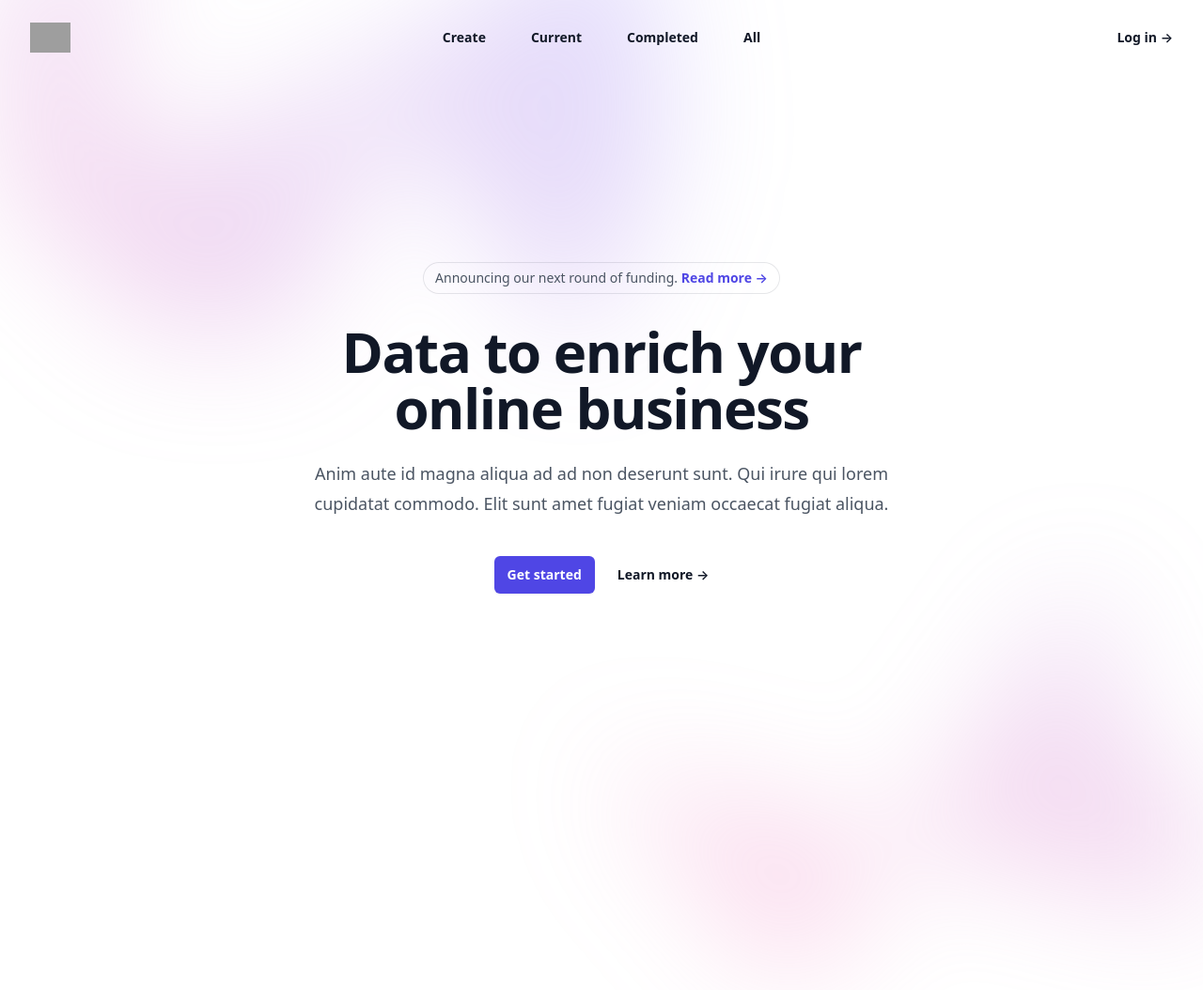
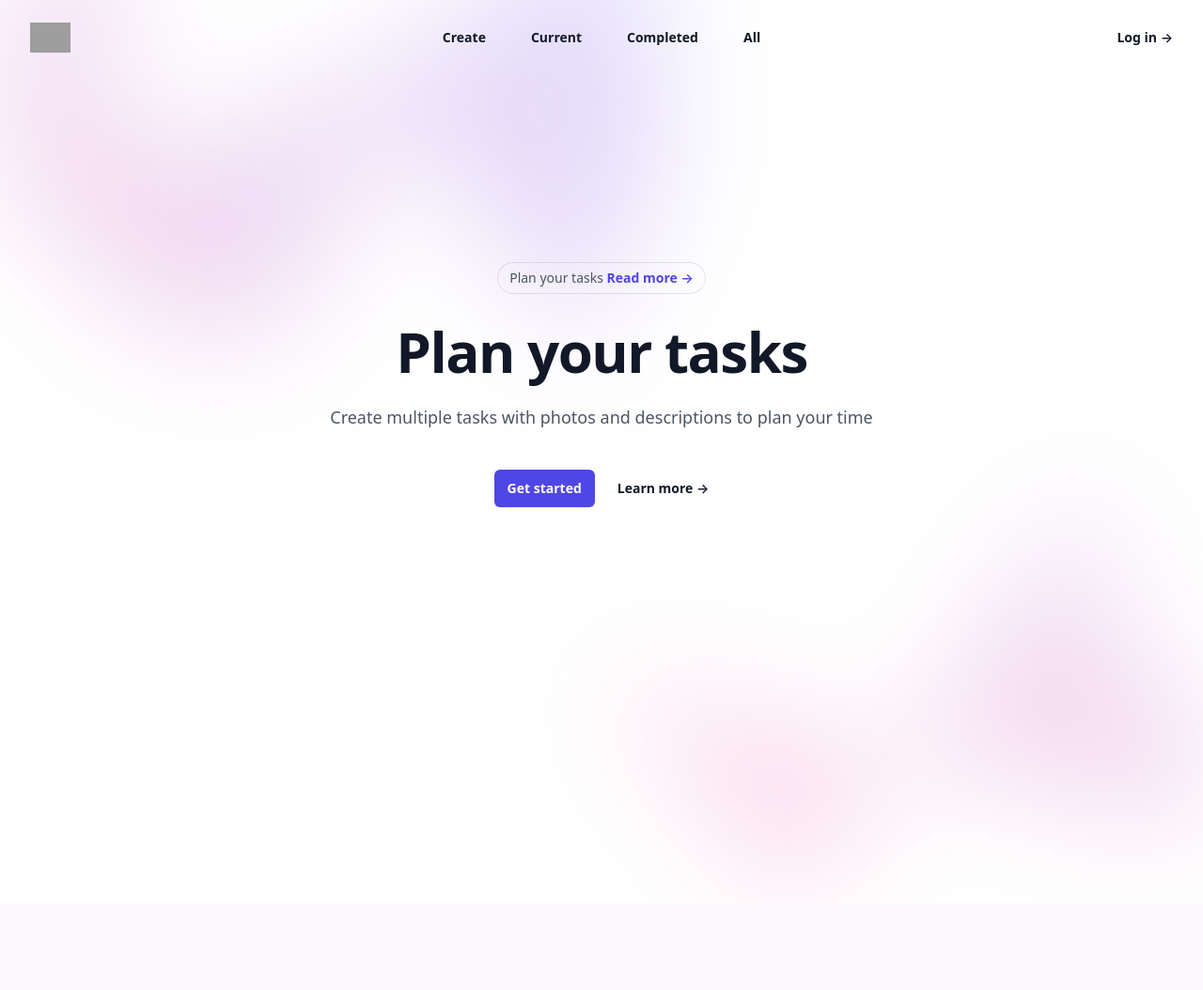
Before and after one commit to devvsima/Django-Todo, a Django app: page / in a window 1280 px wide. Shown: the whole page at 94% size. After the commit the page ends 894 px from the top, so only its background shows below. Run offline with Django 4.2, Linux system fonts and the light colour scheme; style sheets or scripts are compiled from the project's sources; parts of the project's set-up code (start-up, migrations or seed data) failed here and were passed over; some libraries are stand-ins or nearby versions; grey boxes are pictures that could not be loaded.

Commit message:
edit design

```diff
--- a/main/templates/main/index.html
+++ b/main/templates/main/index.html
@@ -16,7 +16,7 @@
             <div class="hidden sm:mb-8 sm:flex sm:justify-center">
                 <div
                     class="relative rounded-full px-3 py-1 text-sm leading-6 text-gray-600 ring-1 ring-gray-900/10 hover:ring-gray-900/20">
-                    Announcing our next round of funding. <a href="#"
+                    Plan your tasks <a href="#"
                         class="font-semibold text-indigo-600"><span
                             class="absolute inset-0" aria-hidden="true"></span>Read
                         more <span aria-hidden="true">&rarr;</span></a>
@@ -24,12 +24,8 @@
             </div>
             <div class="text-center">
                 <h1
-                    class="text-4xl font-bold tracking-tight text-gray-900 sm:text-6xl">Data
-                    to enrich your online business</h1>
-                <p class="mt-6 text-lg leading-8 text-gray-600">Anim aute id
-                    magna aliqua ad ad non deserunt sunt. Qui irure qui lorem
-                    cupidatat commodo. Elit sunt amet fugiat veniam occaecat
-                    fugiat aliqua.</p>
+                    class="text-4xl font-bold tracking-tight text-gray-900 sm:text-6xl">Plan your tasks</h1>
+                <p class="mt-6 text-lg leading-8 text-gray-600">Create multiple tasks with photos and descriptions to plan your time</p>
                 <div class="mt-10 flex items-center justify-center gap-x-6">
                     <a href="#"
                         class="rounded-md bg-indigo-600 px-3.5 py-2.5 text-sm font-semibold text-white shadow-sm hover:bg-indigo-500 focus-visible:outline focus-visible:outline-2 focus-visible:outline-offset-2 focus-visible:outline-indigo-600">Get
--- a/templates/base.html
+++ b/templates/base.html
@@ -19,7 +19,7 @@
             <nav class="flex items-center justify-between p-6 lg:px-8"
                 aria-label="Global">
                 <div class="flex lg:flex-1">
-                    <a href="#" class="-m-1.5 p-1.5">
+                    <a href="{% url 'main:index' %}" class="-m-1.5 p-1.5">
                         <span class="sr-only">Online Organizer</span>
                         <img class="h-8 w-auto"
                             src="https://tailwindui.com/img/logos/mark.svg?color=indigo&shade=600"
@@ -71,7 +71,7 @@
                 <div
                     class="fixed inset-y-0 right-0 z-50 w-full overflow-y-auto bg-white px-6 py-6 sm:max-w-sm sm:ring-1 sm:ring-gray-900/10">
                     <div class="flex items-center justify-between">
-                        <a href="#" class="-m-1.5 p-1.5">
+                        <a href="{% url 'main:index' %}" class="-m-1.5 p-1.5">
                             <span class="sr-only">Your Company</span>
                             <img class="h-8 w-auto"
                                 src="https://tailwindui.com/img/logos/mark.svg?color=indigo&shade=600"
@@ -91,19 +91,29 @@
                     <div class="mt-6 flow-root">
                         <div class="-my-6 divide-y divide-gray-500/10">
                             <div class="space-y-2 py-6">
-                                <a href="#"
-                                    class="-mx-3 block rounded-lg px-3 py-2 text-base font-semibold leading-7 text-gray-900 hover:bg-gray-50">Product</a>
-                                <a href="#"
-                                    class="-mx-3 block rounded-lg px-3 py-2 text-base font-semibold leading-7 text-gray-900 hover:bg-gray-50">Features</a>
-                                <a href="#"
-                                    class="-mx-3 block rounded-lg px-3 py-2 text-base font-semibold leading-7 text-gray-900 hover:bg-gray-50">Marketplace</a>
-                                <a href="#"
-                                    class="-mx-3 block rounded-lg px-3 py-2 text-base font-semibold leading-7 text-gray-900 hover:bg-gray-50">Company</a>
+
+                                <a href="{% url 'todo:create' %}"
+                                    class="-mx-3 block rounded-lg px-3 py-2 text-base font-semibold leading-7 text-gray-900 hover:bg-gray-50">Create</a>
+                                <a href="{% url 'todo:current' %}"
+                                    class="-mx-3 block rounded-lg px-3 py-2 text-base font-semibold leading-7 text-gray-900 hover:bg-gray-50">Current</a>
+                                <a href="{% url 'todo:done' %}"
+                                    class="-mx-3 block rounded-lg px-3 py-2 text-base font-semibold leading-7 text-gray-900 hover:bg-gray-50">Completed</a>
+                                <a href="{% url 'todo:all' %}"
+                                    class="-mx-3 block rounded-lg px-3 py-2 text-base font-semibold leading-7 text-gray-900 hover:bg-gray-50">All</a>
                             </div>
                             <div class="py-6">
-                                <a href="#"
-                                    class="-mx-3 block rounded-lg px-3 py-2.5 text-base font-semibold leading-7 text-gray-900 hover:bg-gray-50">Log
-                                    in</a>
+                                {% if not user.is_authenticated %}
+
+                                    <a href="{% url 'users:login'%}"
+
+                                        class="-mx-3 block rounded-lg px-3 py-2.5 text-base font-semibold leading-7 text-gray-900 hover:bg-gray-50">Log
+                                        in</a>
+                                {% else %}
+                                    <a href="{% url 'users:logout'%}"
+
+                                    class="-mx-3 block rounded-lg px-3 py-2.5 text-base font-semibold leading-7 text-gray-900 hover:bg-gray-50">Logout</a>
+                                {% endif %}
+
                             </div>
                         </div>
                     </div>
--- a/todo/forms.py
+++ b/todo/forms.py
@@ -9,11 +9,11 @@ class TodoForm(ModelForm):
 
     title = forms.CharField(widget=forms.TextInput(attrs={
         'class': 'w-full px-3 py-2 border rounded-md shadow-sm focus:outline-none focus:ring-2 focus:ring-blue-500',
-        'placeholder': 'Введіть назву'
+        'placeholder': 'Enter a title'
     }))
     content = forms.CharField(widget=forms.Textarea(attrs={
         'class': 'w-full px-3 py-2 border rounded-md shadow-sm focus:outline-none focus:ring-2 focus:ring-blue-500',
-        'placeholder': 'Введіть опис'
+        'placeholder': 'Enter discription'
     }))
     image = forms.ImageField(widget=forms.FileInput(attrs={
         'class': 'w-full px-3 py-2 border rounded-md shadow-sm focus:outline-none focus:ring-2 focus:ring-blue-500'
--- a/todo/templates/todo/create_todo.html
+++ b/todo/templates/todo/create_todo.html
@@ -3,7 +3,7 @@
 {% block content %}
 <div class="flex items-center justify-center min-h-screen ">
     <div class="w-full max-w-lg bg-white p-8 rounded-lg shadow-md">
-        <h2 class="text-2xl font-bold mb-6">Додати задачу</h2>
+        <h2 class="text-2xl font-bold mb-6">Add task</h2>
         <form method="POST" enctype="multipart/form-data">
             {% csrf_token %}
             <div class="mb-4">
@@ -31,7 +31,7 @@
             </div>
             <div class="flex justify-end">
                 <button type="submit" class="px-6 py-2 text-white bg-blue-500 rounded-md shadow-md hover:bg-blue-600 focus:outline-none focus:ring-2 focus:ring-blue-500">
-                    Додати
+                    Create
                 </button>
             </div>
         </form>
--- a/users/forms.py
+++ b/users/forms.py
@@ -13,15 +13,15 @@ class SignUpForm(UserCreationForm):
 
     username = forms.CharField(max_length=254, widget=forms.TextInput(attrs={
         'class': 'form-control block w-full rounded-md border-0 py-1.5 text-gray-900 shadow-sm ring-1 ring-inset ring-gray-300 placeholder:text-gray-400 focus:ring-2 focus:ring-inset focus:ring-indigo-600 sm:text-sm sm:leading-6',
-        'placeholder': 'Введите имя пользователя'
+        'placeholder': 'Your name'
     }))
     password1 = forms.CharField(widget=forms.PasswordInput(attrs={
         'class': 'form-control block w-full rounded-md border-0 py-1.5 text-gray-900 shadow-sm ring-1 ring-inset ring-gray-300 placeholder:text-gray-400 focus:ring-2 focus:ring-inset focus:ring-indigo-600 sm:text-sm sm:leading-6',
-        'placeholder': 'Введите пароль'
+        'placeholder': 'Password'
     }))
     password2 = forms.CharField(widget=forms.PasswordInput(attrs={
         'class': 'form-control block w-full rounded-md border-0 py-1.5 text-gray-900 shadow-sm ring-1 ring-inset ring-gray-300 placeholder:text-gray-400 focus:ring-2 focus:ring-inset focus:ring-indigo-600 sm:text-sm sm:leading-6',
-        'placeholder': 'Подтвердите пароль'
+        'placeholder': 'Confirm password'
     }))
 
 class LoginForm(AuthenticationForm):
```
